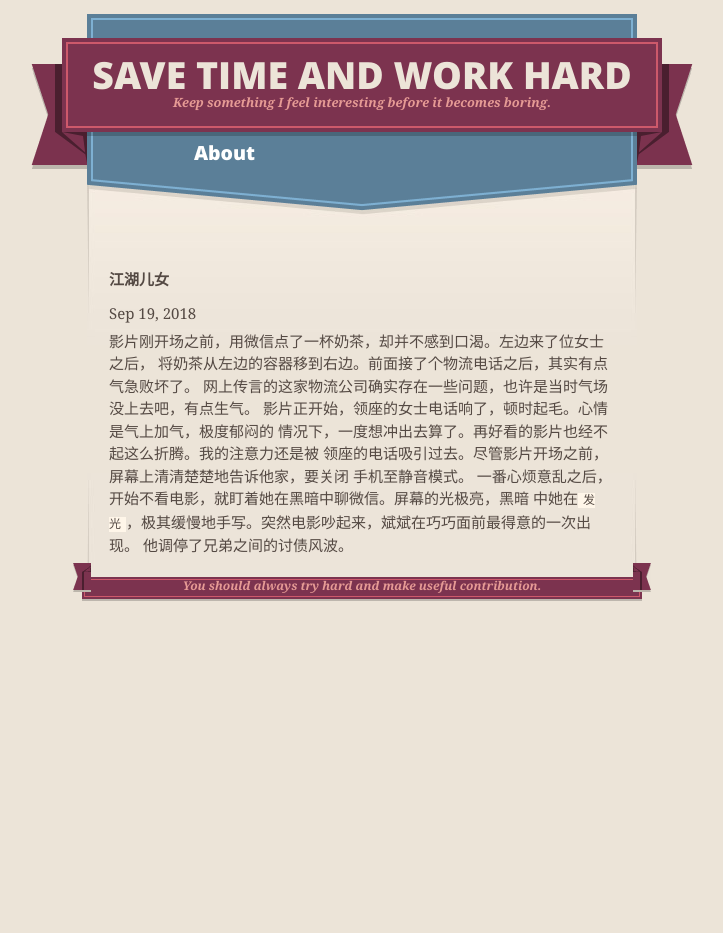
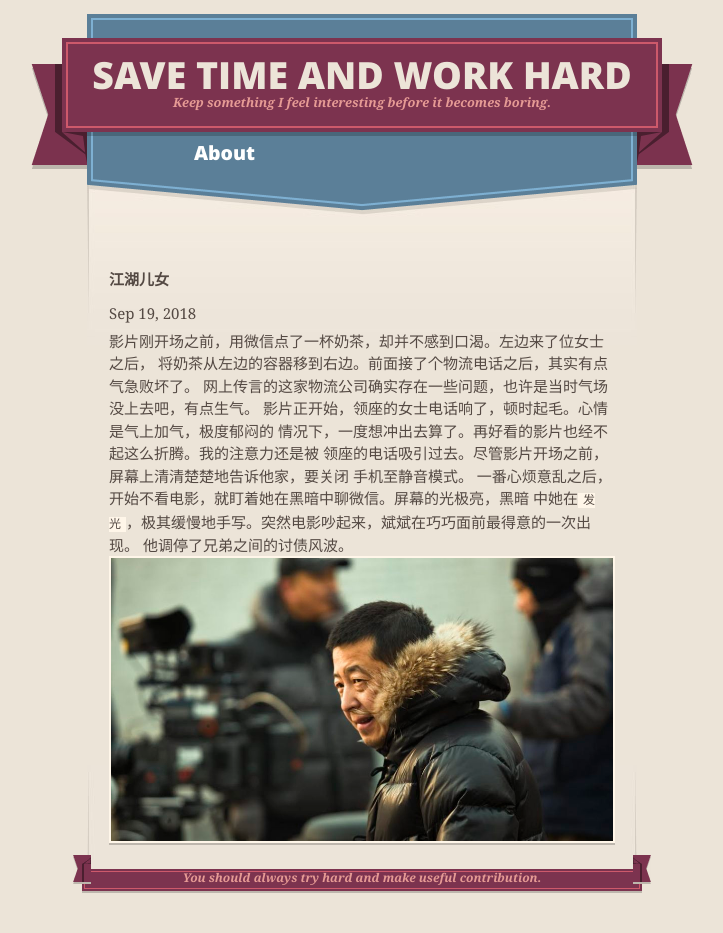
Before and after one commit to ZionPi/zionpi.github.io, a Jekyll site: the page built from _posts/2018-09-19-ash-is-purest-white.md, in a window 1280 px wide. Shown: the whole page, without its empty margins (278-1001 px from the left). Built offline with Jekyll 4.4.1, drawn with Linux system fonts in a browser that asks for light colours; before the commit the page ends 900 px from its top, so only the background shows below that.

Commit message:
Update 2018-09-19-ash-is-purest-white.md
add a image.

```diff
--- a/_posts/2018-09-19-ash-is-purest-white.md
+++ b/_posts/2018-09-19-ash-is-purest-white.md
@@ -14,3 +14,4 @@ title: 江湖儿女
 一番心烦意乱之后，开始不看电影，就盯着她在黑暗中聊微信。屏幕的光极亮，黑暗
 中她在`发光`，极其缓慢地手写。突然电影吵起来，斌斌在巧巧面前最得意的一次出现。
 他调停了兄弟之间的讨债风波。
+![贾樟柯](/jia.jpg)
```
